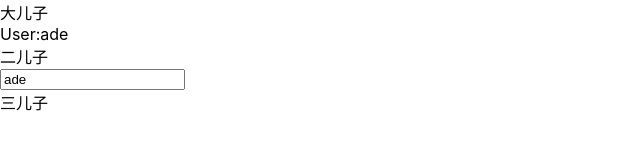
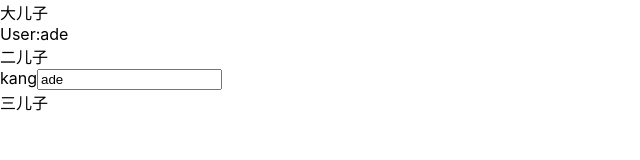
Before and after one commit to adekang/myRedux, a React (Vite) app: page / in a window 1280 px wide. Shown: the top 160 px of the page, without its empty margins (0-640 px from the left). Built offline with nearby package versions, Linux system fonts and the light colour scheme.

Commit message:
connect 创建

```diff
--- a/src/App.jsx
+++ b/src/App.jsx
@@ -28,7 +28,7 @@ const 二儿子 = () => {
   return (
     <section>
       二儿子
-      <Wrapper />
+      <UserModifier>kang</UserModifier>
     </section>
   );
 };
@@ -53,23 +53,27 @@ const reducer = (state, { type, payload }) => {
     return state;
   }
 };
+const connect = Component => {
+  return props => {
+    const { appState, setAppState } = useContext(appContext);
+    const dispatch = action => {
+      setAppState(reducer(appState, action));
+    };
+    return <Component {...props} dispatch={dispatch} state={appState} />;
+  };
+};
 
-const Wrapper = () => {
-  const { appState, setAppState } = useContext(appContext);
-  const dispatch = action => {
-    setAppState(reducer(appState, action));
-  };
-  return <UserModifier dispatch={dispatch} state={appState} />;
-};
-const UserModifier = ({ dispatch, state }) => {
+const UserModifier = connect(({ dispatch, state, children }) => {
   const onChange = e => {
     dispatch({ type: "updateUser", payload: { name: e.target.value } });
   };
 
   return (
     <div>
+      {children}
       <input value={state.user.name} onChange={onChange} />
     </div>
   );
-};
+});
+
 export default App;
```
